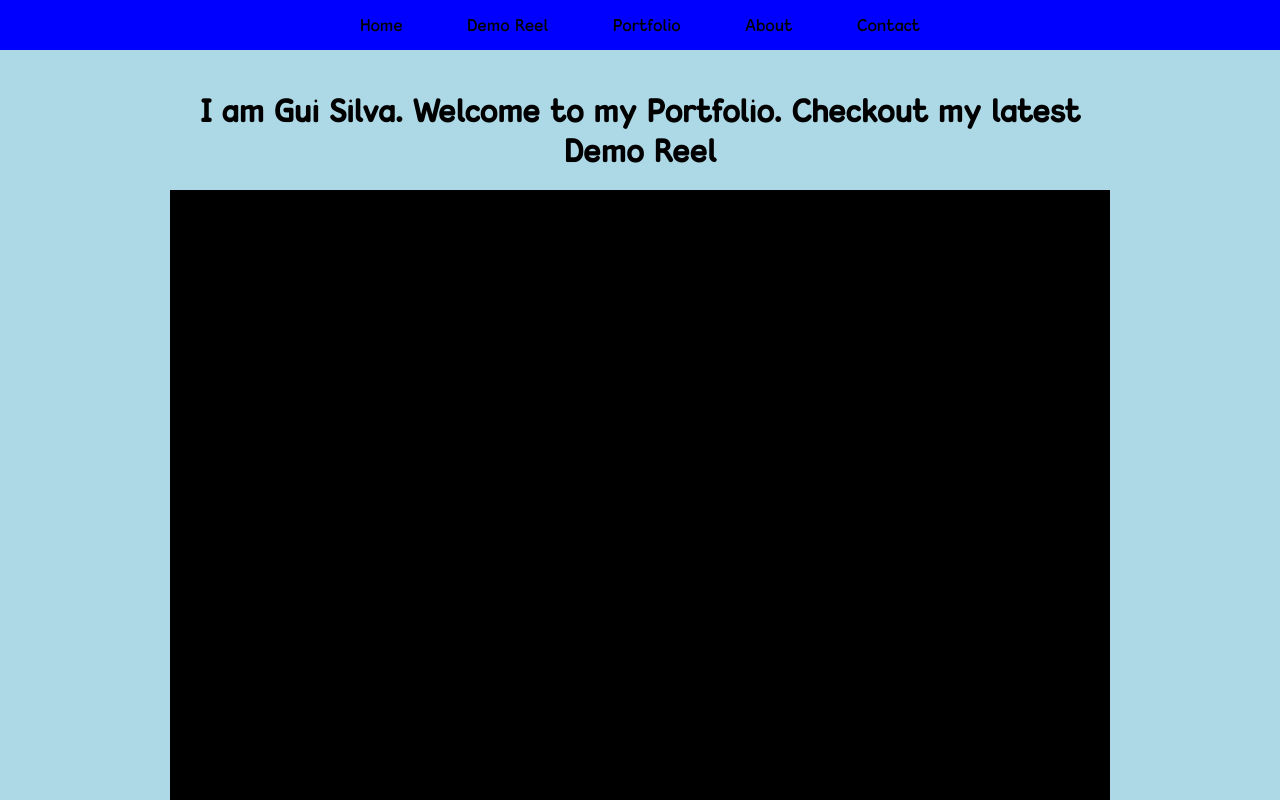
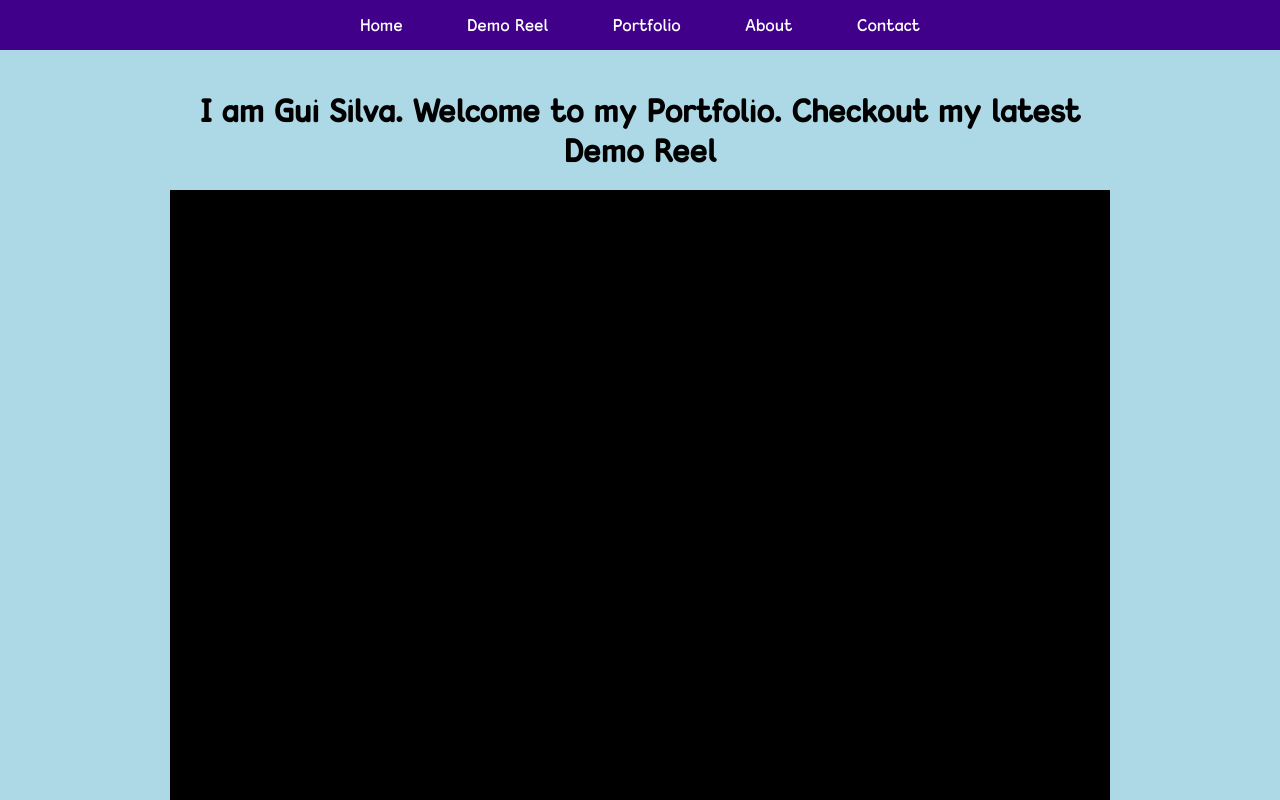
Before and after one commit to MrAngalo/Portfolio-Website, an Angular app: page /home in a window 1280 px wide. Shown: the top 800 px of the page. Built offline with nearby package versions, Linux system fonts and the light colour scheme.

Commit message:
added colors, added header colors

```diff
--- a/src/app/header/header.component.scss
+++ b/src/app/header/header.component.scss
@@ -1,7 +1,7 @@
 @import "../../styles.scss";
 
 .header {
-    background: blue;
+    background: $color-primary;
     height: $header-height;
     padding: 0 calc(50% - $header-width / 2);
     width: $header-width;
--- a/src/styles.scss
+++ b/src/styles.scss
@@ -11,6 +11,12 @@ $footer-height: 50px;
 $scrollable-cards-width: $content-width * 1.5;
 
 $skill-cards-width: 1300px;
+
+$color-primary: #40008a;
+$color-secondary: #466ace;
+$color-tertiary: #a19aff;
+$color-accent: #9754f8;
+$color-text: #ffffff;
 
 @font-face {
     font-family: "Kingthings Clarity";
@@ -33,7 +39,7 @@ body {
 // Remove text decorations
 a {
     text-decoration: none;
-    color: inherit;
+    color: $color-text;
 
     &:hover {
         text-decoration: underline;
```
